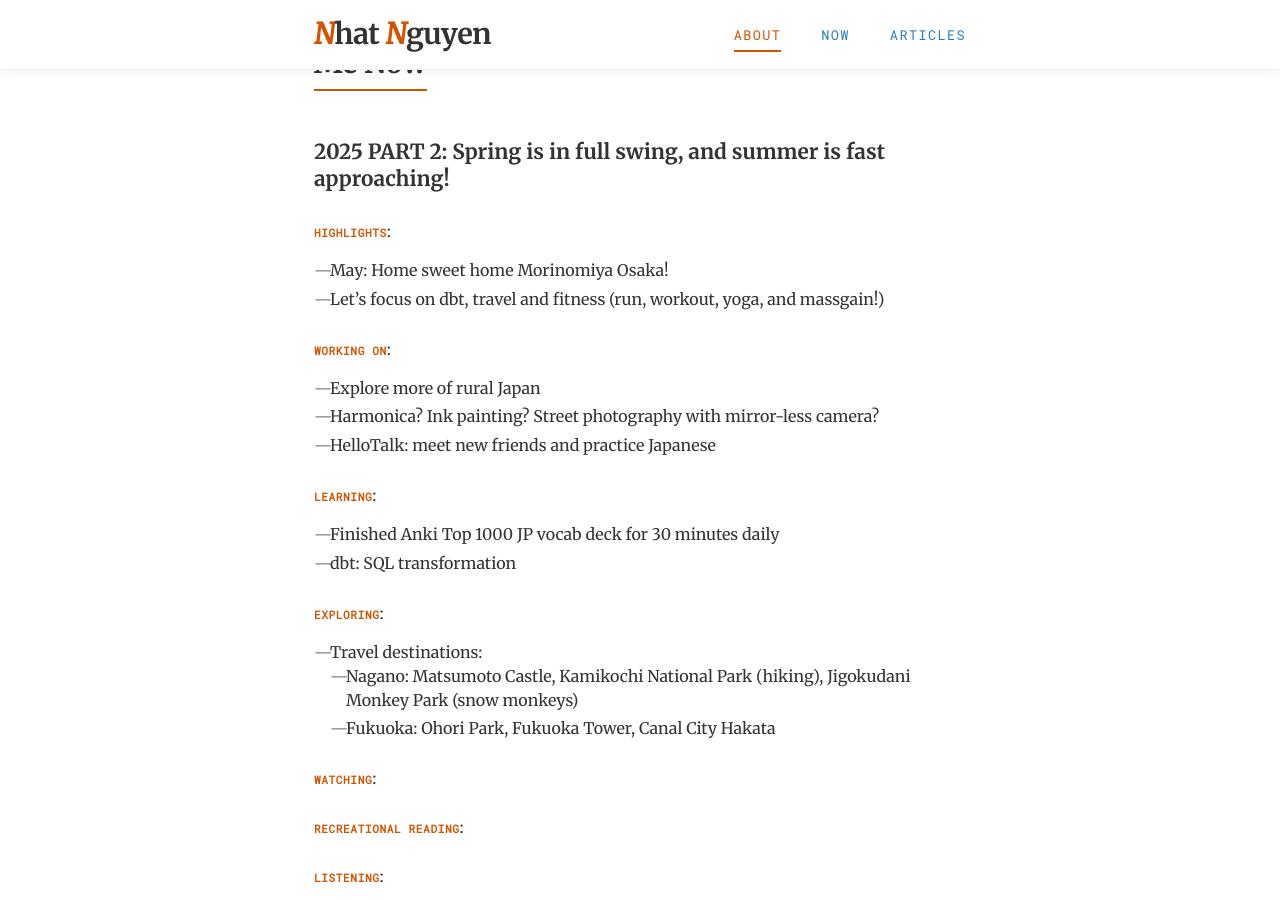
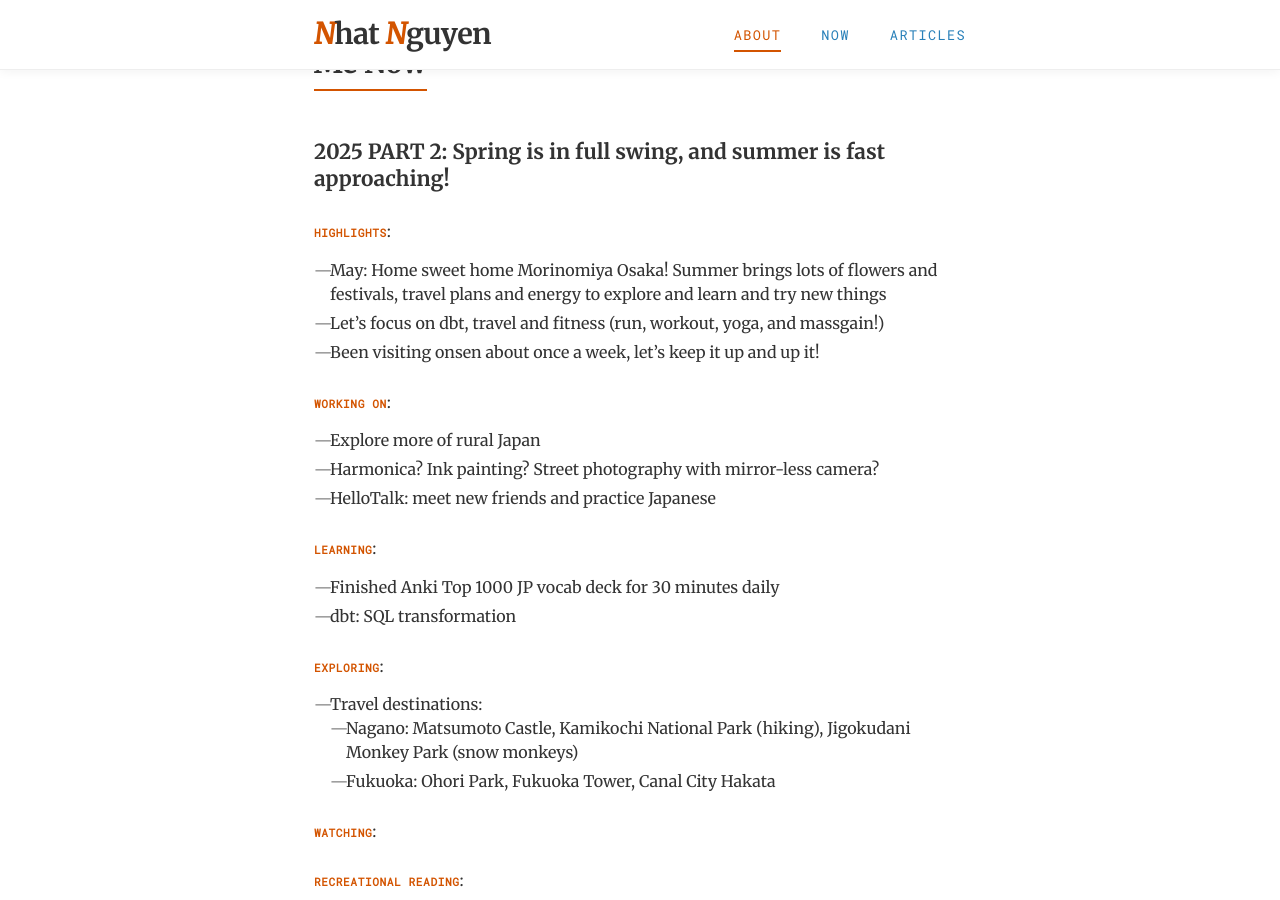
Before and after one commit to ngnnah/ngnnah.github.io, a Jekyll site: the page built from index.html, in a window 1280 px wide and 900 px high, scrolled down 536 px. Built offline with Jekyll 4.4.1, drawn with Linux system fonts in a browser that asks for light colours.

Commit message:
highlights

```diff
--- a/_data/updates.yml
+++ b/_data/updates.yml
@@ -3,8 +3,9 @@
   date: 2025-05-02
   content: |
     **Highlights**:
-    - May: Home sweet home Morinomiya Osaka!
+    - May: Home sweet home Morinomiya Osaka! Summer brings lots of flowers and festivals, travel plans and energy to explore and learn and try new things
     - Let's focus on dbt, travel and fitness (run, workout, yoga, and massgain!)
+    - Been visiting onsen about once a week, let's keep it up and up it!
 
     **Working on**:
     - Explore more of rural Japan
```
